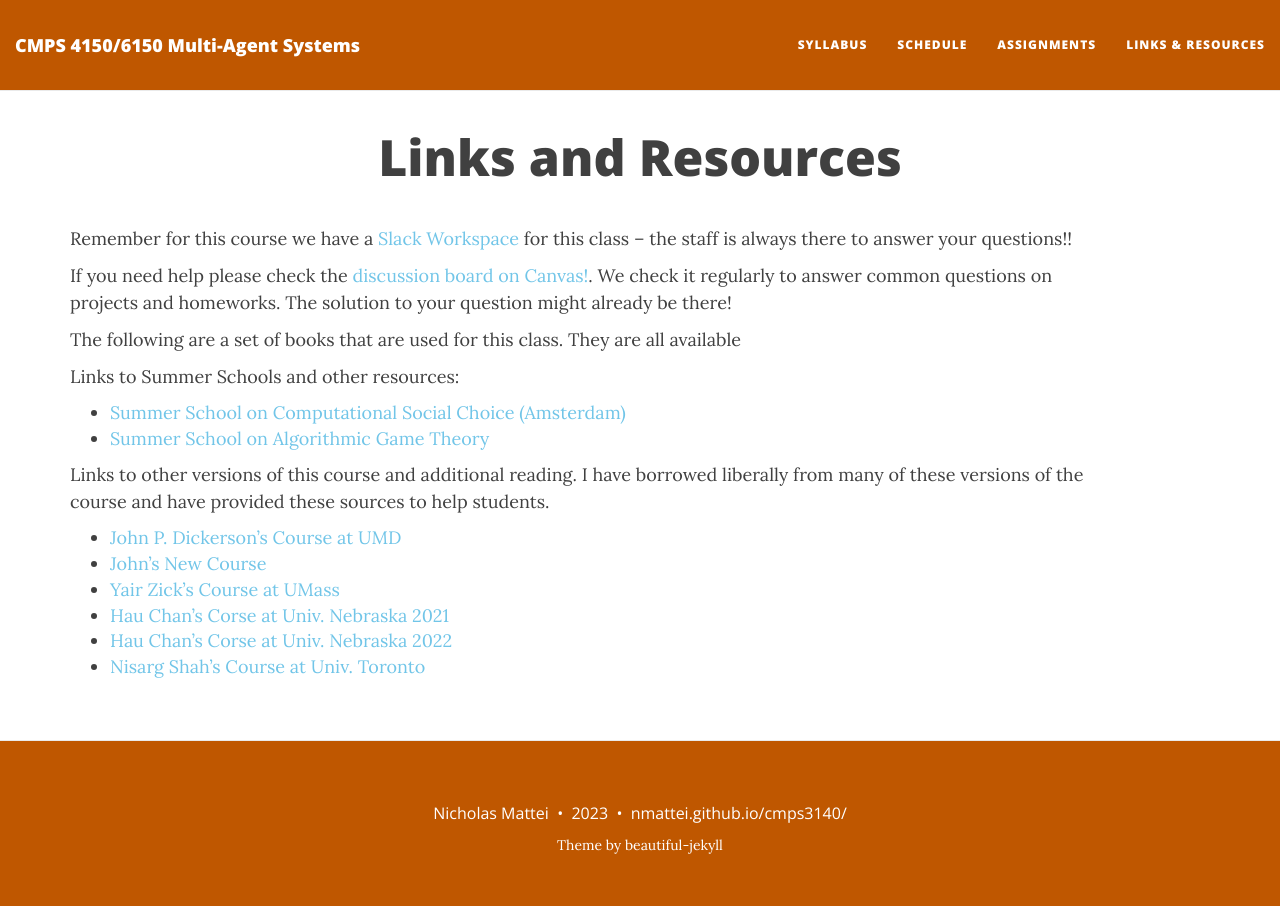
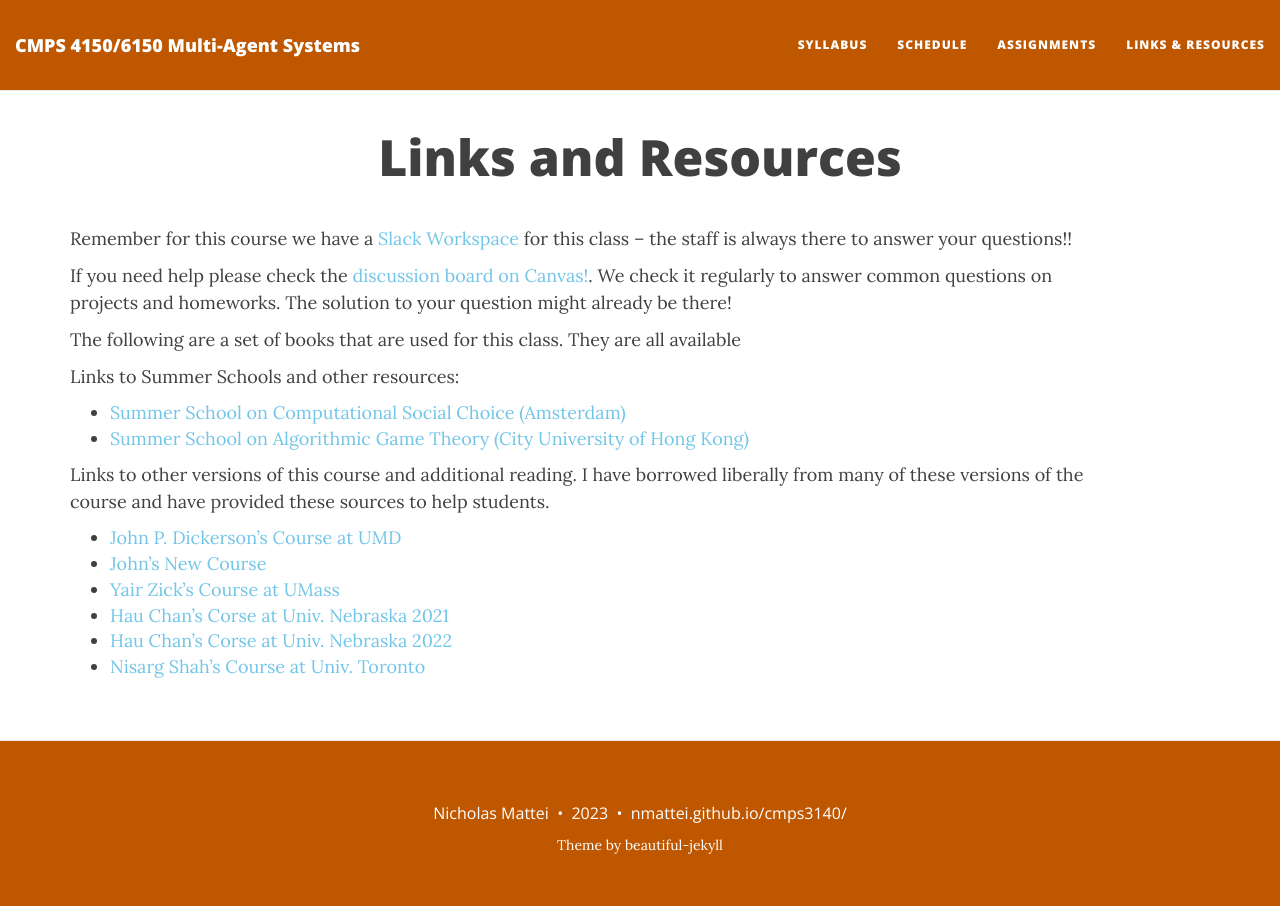
Before and after one commit to nmattei/cmps4150, a Jekyll site: the page built from resources.md, in a window 1280 px wide. Built offline with Jekyll 4.4.1, drawn with Linux system fonts in a browser that asks for light colours; nearby versions of some CDN libraries.

Commit message:
Update resources.md

```diff
--- a/resources.md
+++ b/resources.md
@@ -12,7 +12,7 @@ The following are a set of books that are used for this class. They are all avai
 
 Links to Summer Schools and other resources:
   * [Summer School on Computational Social Choice (Amsterdam)](https://events.illc.uva.nl/comsoc-school-2023/)
-  * [Summer School on Algorithmic Game Theory](https://www.cs.cityu.edu.hk/~gtsc/)
+  * [Summer School on Algorithmic Game Theory (City University of Hong Kong)](https://www.cs.cityu.edu.hk/~gtsc/)
 
 Links to other versions of this course and additional reading.  I have borrowed liberally from many of these versions of the course and have provided these sources to help students.
   * [John P. Dickerson's Course at UMD](https://marketdesign.github.io/)
```
